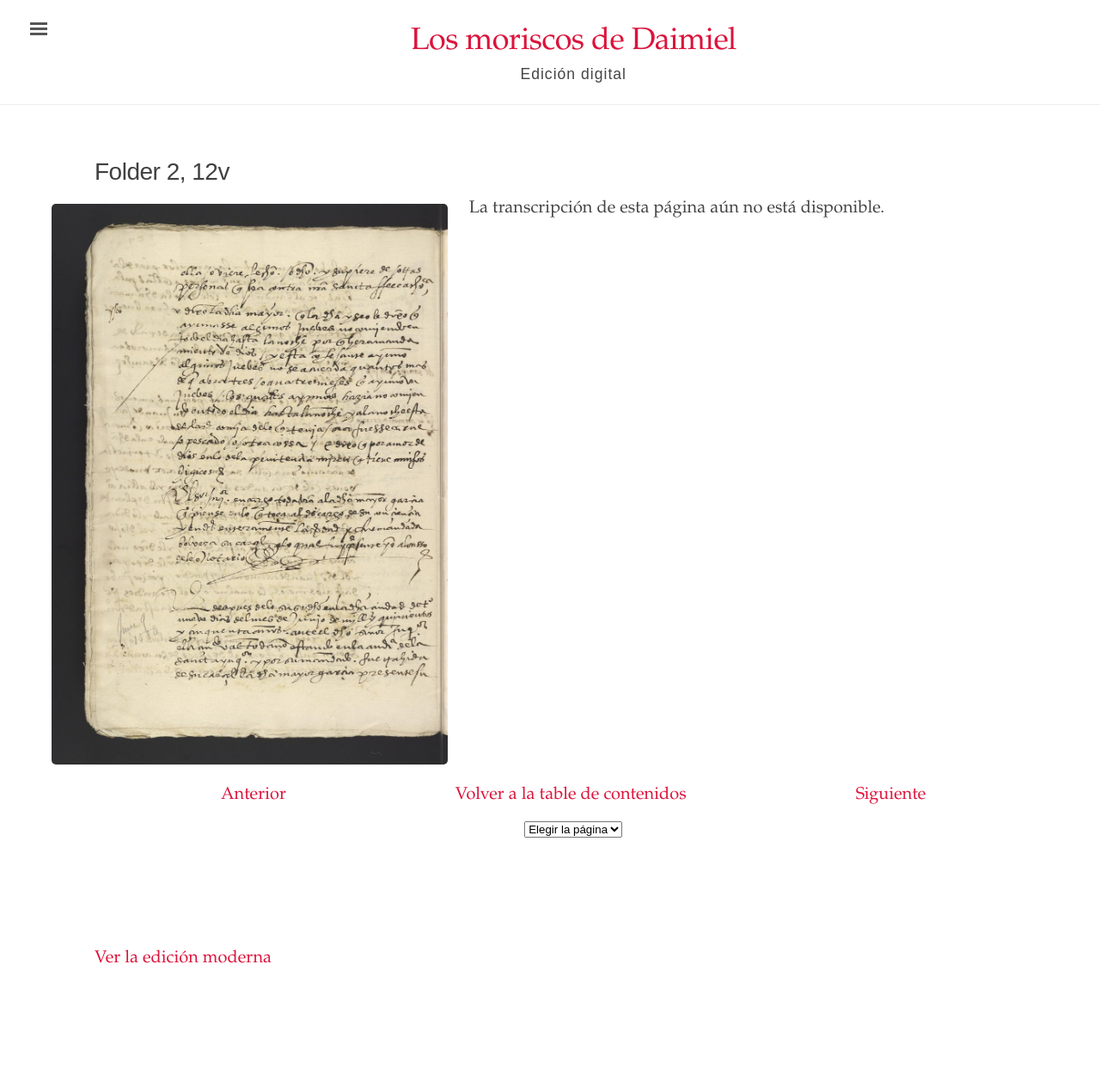
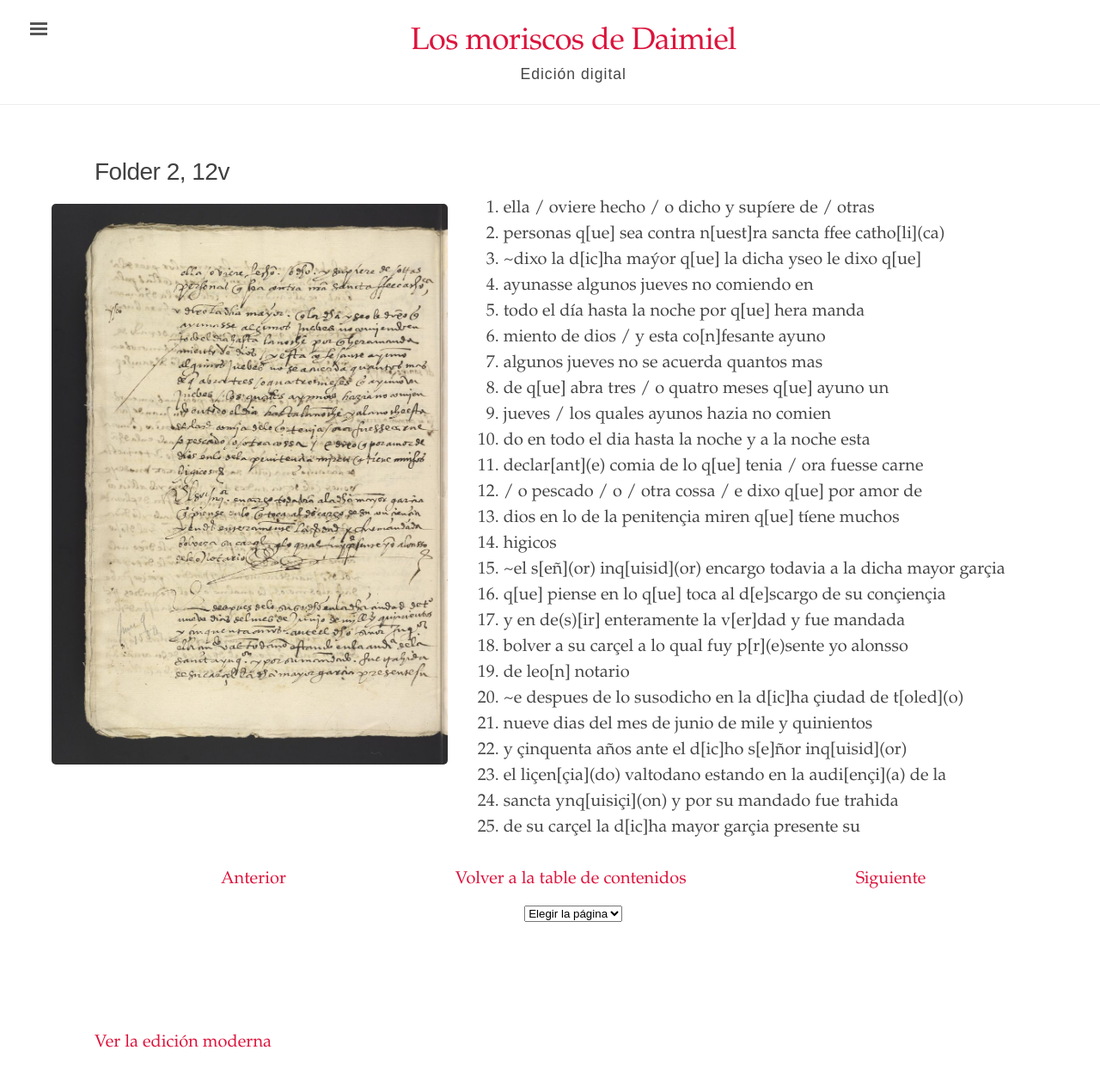
Before and after one commit to digbmc/moriscos-daimel, a Jekyll site: the page built from _texts/folder-2-12v.md, in a window 1280 px wide and 1307 px high. Shown: the top 1257 px of the window at 86% size. Built offline with Jekyll 4.4.1, drawn with Linux system fonts in a browser that asks for light colours.

Commit message:
Update folder-2-12v.md

```diff
--- a/_texts/folder-2-12v.md
+++ b/_texts/folder-2-12v.md
@@ -5,4 +5,28 @@ image: /assets/images/Folder_2_12v.jpg
 body_class: wide-page
 order: 24
 ---
-La transcripción de esta página aún no está disponible.
+1. ella / oviere hecho / o dicho y supíere de / otras
+2. personas q\[ue\] sea contra n\[uest\]ra sancta ffee catho\[li\](ca)
+3. ~dixo la d\[ic\]ha maýor q\[ue\] la dicha yseo le dixo q\[ue\]
+4. ayunasse algunos jueves no comiendo en
+5. todo el día hasta la noche por q\[ue\] hera manda
+6. miento de dios / y esta co\[n\]fesante ayuno
+7. algunos jueves no se acuerda quantos mas
+8. de q\[ue\] abra tres / o quatro meses q\[ue\] ayuno un
+9. jueves / los quales ayunos hazia no comien
+10. do en todo el dia hasta la noche y a la noche esta
+11. declar\[ant\](e) comia de lo q\[ue\] tenia / ora fuesse carne
+12. / o pescado / o / otra cossa / e dixo q\[ue\] por amor de
+13. dios en lo de la penitençia miren q\[ue\] tíene muchos
+14. higicos
+15. ~el s\[eñ\](or) inq\[uisid\](or) encargo todavia a la dicha mayor garçia
+16. q\[ue\] piense en lo q\[ue\] toca al d\[e\]scargo de su conçiençia
+17. y en de(s)\[ir\] enteramente la v\[er\]dad y fue mandada
+18. bolver a su carçel a lo qual fuy p\[r\](e)sente yo alonsso
+19. de leo\[n\] notario
+20. ~e despues de lo susodicho en la d\[ic\]ha çiudad de t\[oled\](o)
+21. nueve dias del mes de junio de mile y quinientos
+22. y çinquenta años ante el d\[ic\]ho s\[e\]ñor inq\[uisid\](or)
+23. el liçen\[çia\](do) valtodano estando en la audi\[ençi\](a) de la
+24. sancta ynq\[uisiçi\](on) y por su mandado fue trahida
+25. de su carçel la d\[ic\]ha mayor garçia presente su
```
